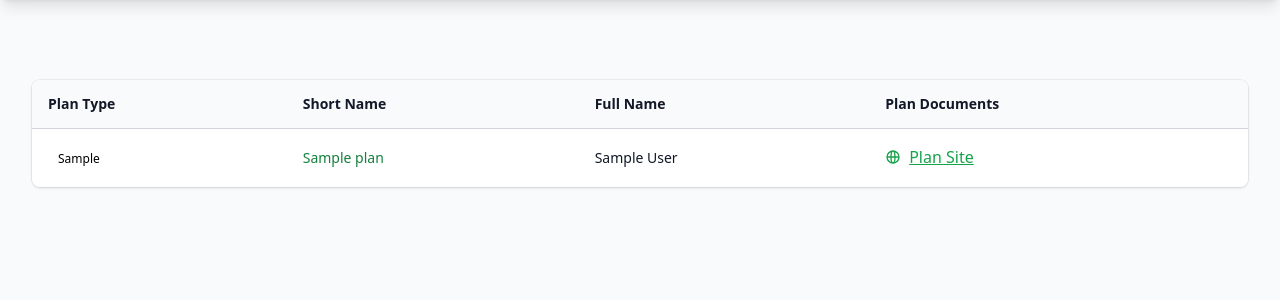
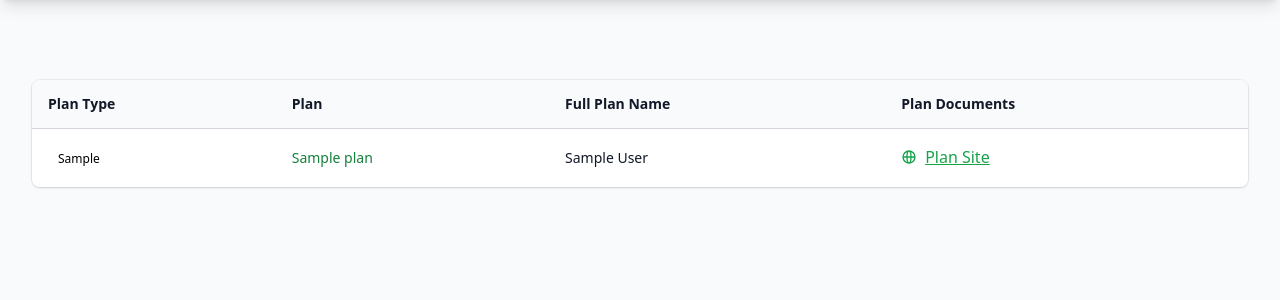
Before and after one commit to andrewfurman/HealthfirstAgent, a Flask app: page /plans/ in a window 1280 px wide. Shown: the part 68-368 px from the top of the page. Run offline with Flask 3, Linux system fonts and the light colour scheme; tables that the repository leaves empty hold one stand-in row (values such as "Sample post"); some libraries are stand-ins or nearby versions.

Commit message:
Update plans page column headers and document server restart requirements
- Change column headers: "Short Name" → "Plan", "Full Name" → "Full Plan Name"
- Update CLAUDE.md with guidance on when to restart Flask server
- Note that template changes require server restart for changes to take effect

🤖 Generated with [Claude Code](https://claude.ai/code)

Co-Authored-By: Claude <noreply@anthropic.com>

```diff
--- a/plans/templates/plans.html
+++ b/plans/templates/plans.html
@@ -11,8 +11,8 @@
                             <thead class="bg-gray-50">
                                 <tr>
                                     <th scope="col" class="py-3.5 pl-4 pr-3 text-left text-sm font-semibold text-gray-900">Plan Type</th>
-                                    <th scope="col" class="px-3 py-3.5 text-left text-sm font-semibold text-gray-900">Short Name</th>
-                                    <th scope="col" class="px-3 py-3.5 text-left text-sm font-semibold text-gray-900">Full Name</th>
+                                    <th scope="col" class="px-3 py-3.5 text-left text-sm font-semibold text-gray-900">Plan</th>
+                                    <th scope="col" class="px-3 py-3.5 text-left text-sm font-semibold text-gray-900">Full Plan Name</th>
                                     <th scope="col" class="px-3 py-3.5 text-left text-sm font-semibold text-gray-900">Plan Documents</th>
                                 </tr>
                             </thead>
```
Also changed, not shown: CLAUDE.md (+6 -0 lines), .!10969!generated-icon.png (deleted), .!10990!generated-icon.png (added), .!9404!generated-icon.png (deleted), .!9425!generated-icon.png (added).
